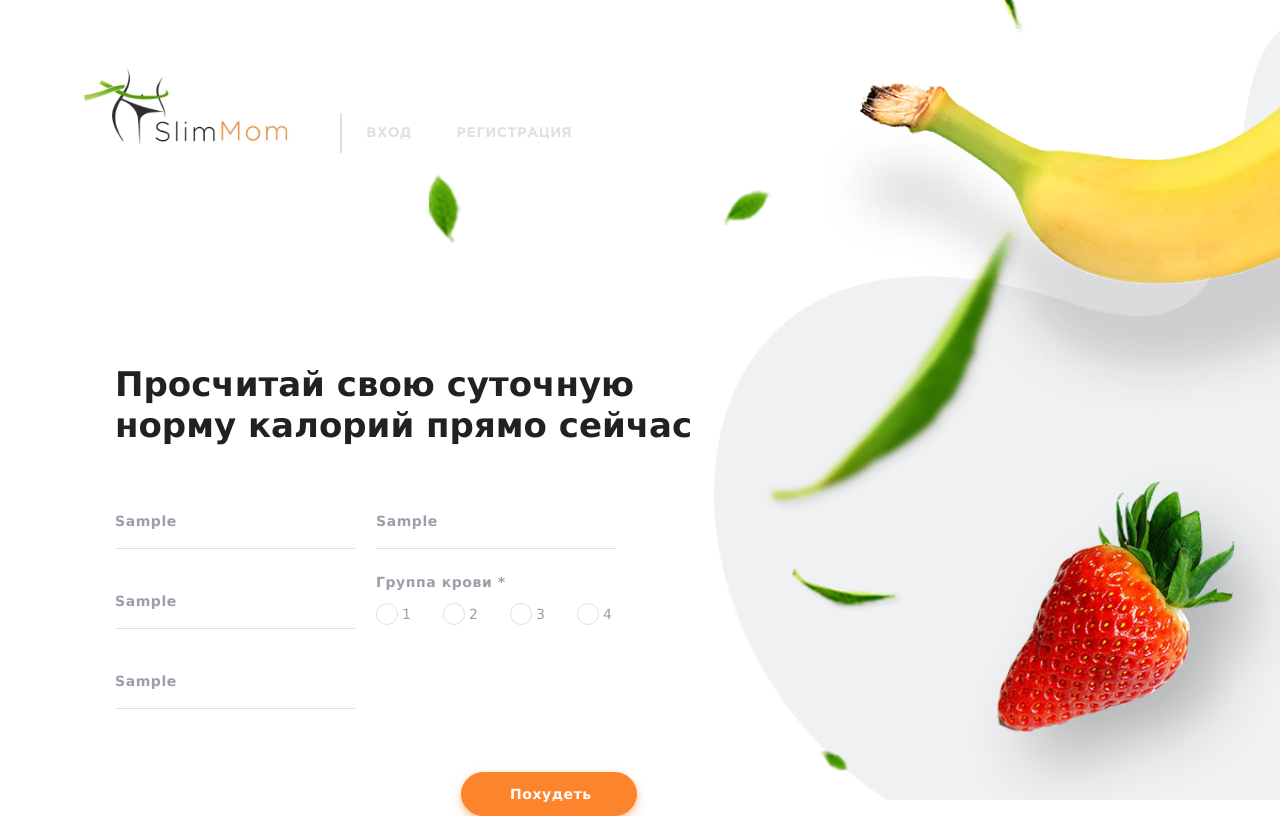
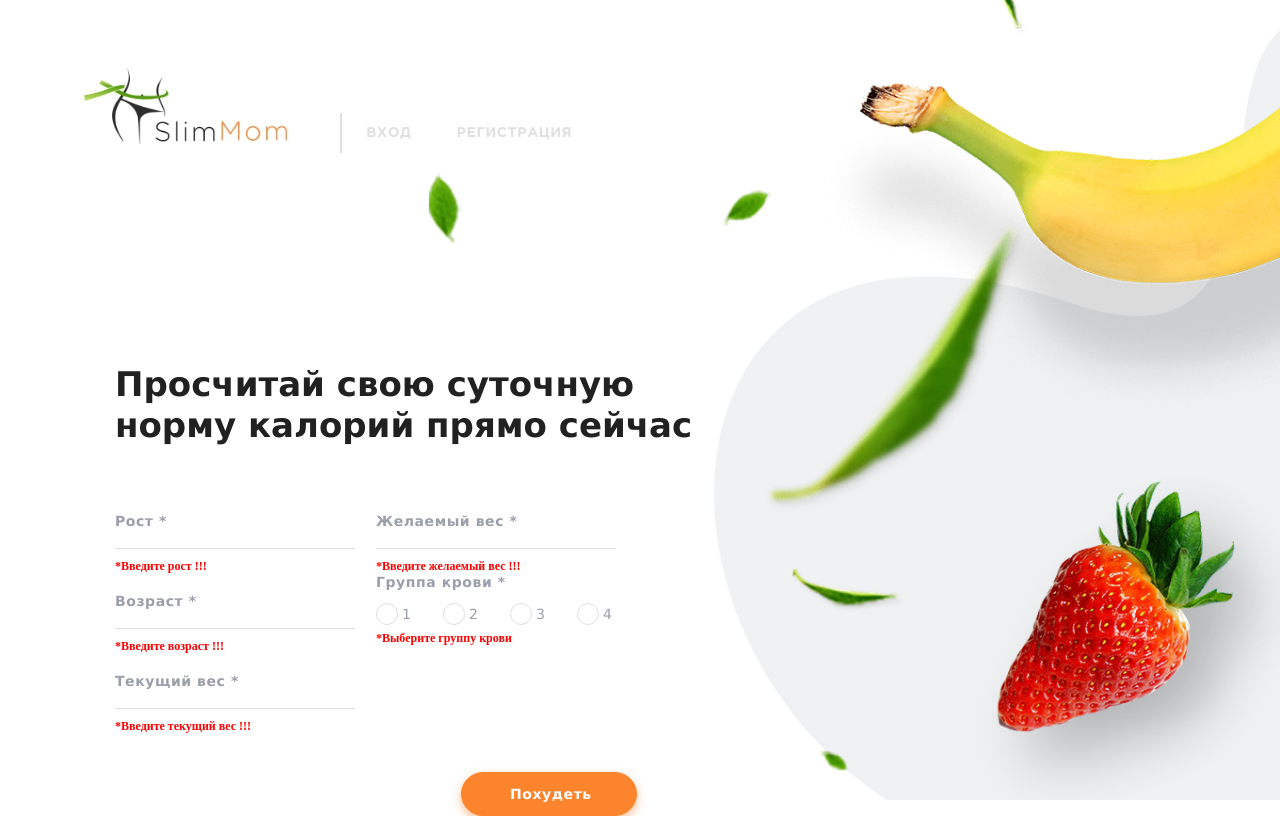
Before and after one commit to AleksandrMyk/SlimMom_Project_FrontEnd, a React (Create React App) app: page / in a window 1280 px wide. Both pictures are taken after typing "Sample", "Sample", "Sample", "Sample" into the empty fields and a click on the button "Похудеть". Built offline with nearby package versions, Linux system fonts and the light colour scheme; no server answers; grey boxes are pictures that could not be loaded.

Commit message:
Daily_Calories_Form_1.0.1

```diff
--- a/src/Views/DailyCaloriesForm/DailyCaloriesForm.jsx
+++ b/src/Views/DailyCaloriesForm/DailyCaloriesForm.jsx
@@ -1,9 +1,13 @@
 import React, { useState } from "react";
+import axios from "axios";
 import styles from "./DailyCaloriesForm.module.css";
 import NavigationBar from "../../Components/NavigationBar";
+// import Spiner from "../../Components/Spiner";
 
 import Modal from "../../Components/Modal";
 import useModal from "../../Components/Modal/useModal";
+import useForm from "./useForm";
+import validate from "./validateForm";
 
 const BludValue = {
   FIRST: "1",
@@ -13,14 +17,34 @@ const BludValue = {
 };
 
 const DailyCalopiesForm = () => {
-  const [bludType, setBludType] = useState(null);
+  const {
+    values,
+    errors,
+    bludType,
+    handleChange,
+    handleSubmit,
+    handleBludChange,
+  } = useForm(getCalories, validate);
 
-  function handleBludChange(e) {
-    setBludType(e.target.value);
-  }
+  const [calories, setCalories] = useState("");
+  const [products, setProducts] = useState([]);
 
-  function handleSubmit(e) {
-    e.preventDefault();
+  function getCalories() {
+    const data = JSON.stringify(values);
+    const headers = {
+      "Content-Type": "application/json",
+    };
+
+    axios
+      .patch("https://slimmom.herokuapp.com/users/dailycalPublic", data, {
+        headers,
+      })
+      .then((res) => {
+        const { dayNormCalories, notAllowedCategories } = res.data;
+
+        setCalories(dayNormCalories.toString());
+        setProducts([...notAllowedCategories]);
+      });
   }
 
   const { isShowing, toggle } = useModal();
@@ -37,27 +61,55 @@ const DailyCalopiesForm = () => {
             <input
               className={styles.input}
               type="text"
+              name="height"
+              value={values.height}
               placeholder="Рост *"
-              required
+              onChange={handleChange}
+              autoComplete="off"
             />
+
+            {errors.height && <p className={styles.error}>{errors.height}</p>}
+
             <input
               className={styles.input}
               type="text"
+              name="age"
+              value={values.age}
               placeholder="Возраст *"
-              required
+              onChange={handleChange}
+              autoComplete="off"
             />
+
+            {errors.age && <p className={styles.error}>{errors.age}</p>}
+
             <input
               className={styles.input}
               type="text"
+              name="currentWeight"
+              value={values.currentWeight}
               placeholder="Текущий вес *"
-              required
+              onChange={handleChange}
+              autoComplete="off"
             />
+
+            {errors.currentWeight && (
+              <p className={styles.error}>{errors.currentWeight}</p>
+            )}
+
             <input
               className={styles.input}
               type="text"
+              name="targetWeight"
+              value={values.targetWeight}
               placeholder="Желаемый вес *"
-              required
+              onChange={handleChange}
+              autoComplete="off"
             />
+
+            {errors.targetWeight && (
+              <p className={styles.error}>{errors.targetWeight}</p>
+            )}
+
             <div className={styles.radio_buttons}>
               <span className={styles.blud}>Группа крови *</span>
               <ul className={styles.radio_list}>
@@ -114,12 +166,27 @@ const DailyCalopiesForm = () => {
                   </label>
                 </li>
               </ul>
+              {errors.bloodType && (
+                <p className={styles.error_blood}>{errors.bloodType}</p>
+              )}
             </div>
           </div>
-          <button className={styles.form_button} onClick={toggle}>
+
+          <button
+            className={styles.form_button}
+            onClick={() => {
+              getCalories();
+              toggle();
+            }}
+          >
             Похудеть
           </button>
-          <Modal isShowing={isShowing} hide={toggle} />
+          <Modal
+            isShowing={isShowing}
+            hide={toggle}
+            calories={calories}
+            list={products}
+          />
         </form>
       </div>
     </div>
--- a/src/Views/DailyCaloriesForm/DailyCaloriesForm.module.css
+++ b/src/Views/DailyCaloriesForm/DailyCaloriesForm.module.css
@@ -164,6 +164,24 @@
   color: #ffffff;
 }
 
+.error {
+  margin: 0;
+  margin-top: -14px;
+  color: red;
+  font-size: 12px;
+  font-weight: bolder;
+  /* text-align: center; */
+}
+
+.error_blood {
+  margin: 0;
+  margin-top: -35px;
+  color: red;
+  font-size: 12px;
+  font-weight: bolder;
+  /* text-align: center; */
+}
+
 @media (min-width: 767px) {
   .bgContainer {
     background-image: url(./img/home_tablet.png);
--- /dev/null
+++ b/src/Views/DailyCaloriesForm/useForm.js
@@ -0,0 +1,50 @@
+import { useState } from "react";
+
+const useForm = (callback, validate) => {
+  const [bludType, setBludType] = useState(null);
+  const [values, setValues] = useState({
+    height: "",
+    age: "",
+    currentWeight: "",
+    targetWeight: "",
+    bloodType: "",
+  });
+  const [errors, setErrors] = useState({});
+
+  const handleSubmit = (event) => {
+    if (event) event.preventDefault();
+    setErrors(validate(values));
+
+    setValues({
+      height: "",
+      age: "",
+      currentWeight: "",
+      targetWeight: "",
+      bloodType: "",
+    });
+  };
+
+  const handleChange = (event) => {
+    const { name, value } = event.target;
+    setValues({
+      ...values,
+      [name]: Number(value),
+    });
+  };
+
+  const handleBludChange = (e) => {
+    setBludType(e.target.value);
+    values.bloodType = Number(e.target.value);
+  };
+
+  return {
+    handleChange,
+    handleSubmit,
+    handleBludChange,
+    bludType,
+    values,
+    errors,
+  };
+};
+
+export default useForm;
--- /dev/null
+++ b/src/Views/DailyCaloriesForm/validateForm.js
@@ -0,0 +1,51 @@
+export default function validate(values) {
+  let errors = {};
+
+  if (!values.height) {
+    errors.height = "*Введите рост !!!";
+  } else if (typeof values.height !== "number") {
+    errors.height = "*Введите число";
+  } else if (values.height < 140) {
+    errors.height = "*Введите значение от 140";
+  } else if (values.height > 220) {
+    errors.height = "*Введите значение до 220";
+  }
+
+  if (!values.age) {
+    errors.age = "*Введите возраст !!!";
+  } else if (typeof values.age !== "number") {
+    errors.age = "*Введите число";
+  } else if (values.age < 18) {
+    errors.age = "*Извините, Вы несовершеннолетни";
+  } else if (values.age > 80) {
+    errors.age = "*Извините, Вам противопоказано худеть";
+  } else if (values.age > 120) {
+    errors.age = "*Введите корректный возраст";
+  }
+
+  if (!values.currentWeight) {
+    errors.currentWeight = "*Введите текущий вес !!!";
+  } else if (typeof values.currentWeight !== "number") {
+    errors.currentWeight = "*Введите число";
+  } else if (values.currentWeight < 50) {
+    errors.currentWeight = "*Введите значение от 50";
+  } else if (values.currentWeight > 500) {
+    errors.currentWeight = "*Введите значение до 500";
+  }
+
+  if (!values.targetWeight) {
+    errors.targetWeight = "*Введите желаемый вес !!!";
+  } else if (typeof values.targetWeight !== "number") {
+    errors.targetWeight = "*Введите число";
+  } else if (values.targetWeight < 40) {
+    errors.targetWeight = "*Введите значение от 40";
+  } else if (values.targetWeight > 500) {
+    errors.targetWeight = "*Введите значение до 500";
+  }
+
+  if (!values.bloodType) {
+    errors.bloodType = "*Выберите группу крови";
+  }
+
+  return errors;
+}
```
Also changed, not shown: src/Components/DailyCaloriesIntake/DailyCaloriesIntake.jsx (+10 -4 lines), src/Components/DailyCaloriesIntakeList/DailyCaloriesIntakeList.jsx (+4 -5 lines), src/Components/Modal/Modal.jsx (+9 -4 lines), 1 other file (tests, documents, lock files or other folders).
